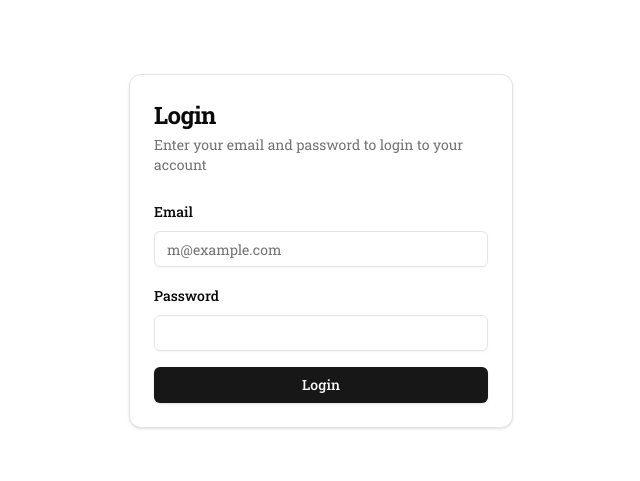
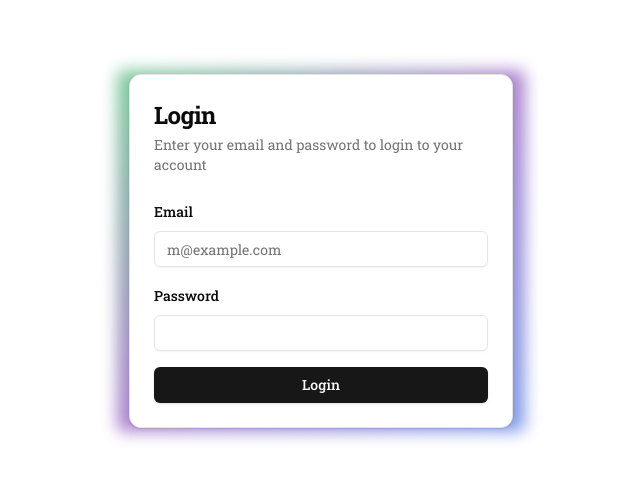
Before and after one commit to shuaib-code/RTK, a React (Vite) app: page /auth/login in a window 1280 px wide. Shown: the part 149-630 px from the top of the page, without its empty margins (319-959 px from the left). Built offline with nearby package versions, Linux system fonts and the light colour scheme.

Commit message:
feat: gradient shadow for auth layout components

```diff
--- a/src/layouts/AuthLayout.tsx
+++ b/src/layouts/AuthLayout.tsx
@@ -2,8 +2,14 @@ import { Outlet } from "react-router";
 
 export default function AuthLayout() {
   return (
-    <div className=" min-h-screen flex items-center">
-      <Outlet />
+    <div className="min-h-screen flex items-center justify-center">
+      <div className="group relative w-[400px]">
+        <div className="absolute -inset-1 rounded-lg bg-gradient-to-tl from-[#1d4ed8] via-[#6b21a8] to-[#16a34a] opacity-55 blur transition duration-500 group-hover:opacity-65"></div>
+
+        <div className="relative rounded-lg">
+          <Outlet />
+        </div>
+      </div>
     </div>
   );
 }
```
